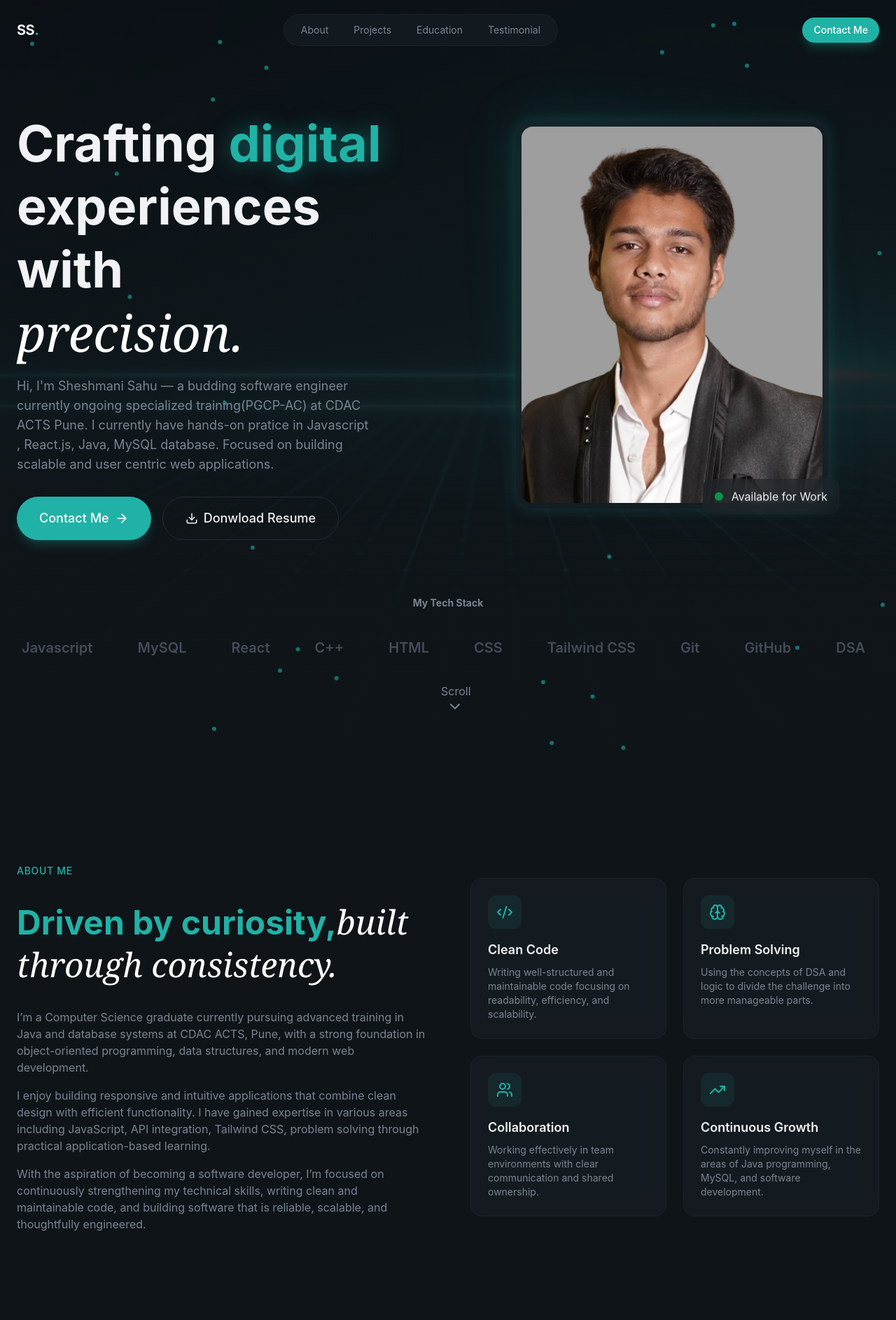
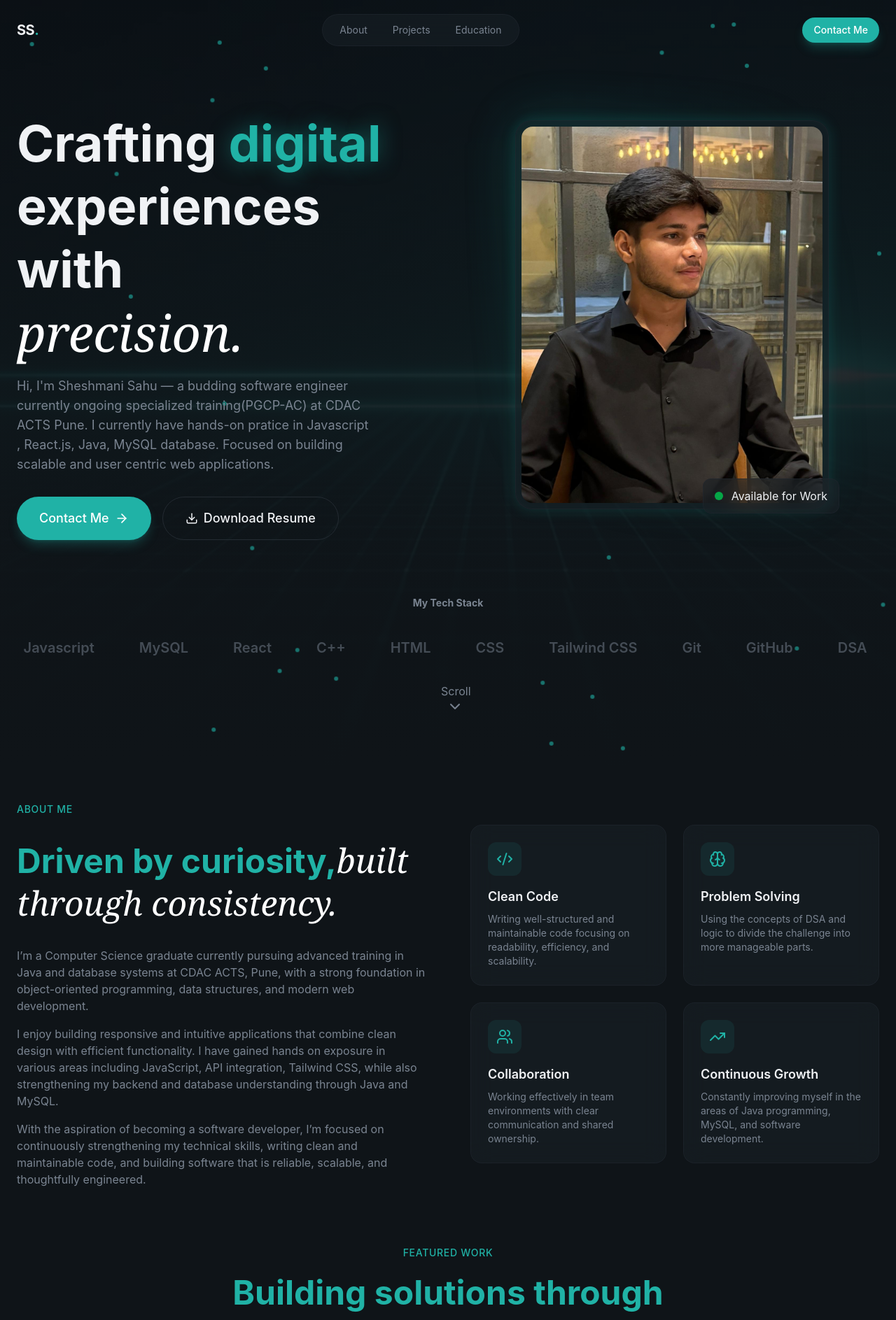
Before and after one commit to sheshmani09/sheshmani-portfolio, a React (Vite) app: page / in a window 1280 px wide. Shown: the top 1887 px of the page at 70% size. Built offline with nearby package versions, Linux system fonts and the light colour scheme.

Commit message:
final touch

```diff
--- a/src/layout/Navbar.jsx
+++ b/src/layout/Navbar.jsx
@@ -6,8 +6,7 @@ import { X } from "lucide-react";
 const navLinks = [
   { href: "#about", label: "About" },
   { href: "#projects", label: "Projects" },
-  { href: "#education", label: "Education" },
-  { href: "#testimonial", label: "Testimonial" },
+  { href: "#education", label: "Education" }
 ];
 
 export const Navbar = () => {
@@ -52,7 +51,7 @@ export const Navbar = () => {
         </div>
         {/* CTA button  */}
         <div className="hidden md:block">
-          <Button size="sm">Contact Me</Button>
+          <Button size="sm"><a href="#contact">Contact Me</a> </Button>
         </div>
 
         {/* mobile menu button*/}
@@ -80,7 +79,7 @@ export const Navbar = () => {
             ))}
 
             <Button onClick={() => setIsMobileMenuOpen(false)}>
-              Contact Me
+              <a href="#contact">Contact Me</a>
             </Button>
           </div>
         </div>
--- a/src/sections/About.jsx
+++ b/src/sections/About.jsx
@@ -29,7 +29,7 @@ const highlights = [
 
 export const About = () => {
   return (
-    <section id="about" className="py-32 relative overflow-hidden">
+    <section id="about" className="py-10 relative overflow-hidden">
       <div className="container mx-auto px-6 relative z-10">
         <div className="grid lg:grid-cols-2 gap-16 items-center">
           {/* left column */}
@@ -55,9 +55,9 @@ export const About = () => {
               <p>
                 I enjoy building responsive and intuitive applications that
                 combine clean design with efficient functionality. I have gained
-                expertise in various areas including JavaScript, API
-                integration, Tailwind CSS, problem solving through practical
-                application-based learning.
+                hands on exposure in various areas including JavaScript, API
+                integration, Tailwind CSS, while also strengthening my backend
+                and database understanding through Java and MySQL.
               </p>
               <p>
                 With the aspiration of becoming a software developer, I’m
@@ -70,12 +70,18 @@ export const About = () => {
           {/* Right column -highlights */}
           <div className="grid sm:grid-cols-2 gap-6">
             {highlights.map((item, idx) => (
-              <div key={idx} className="glass p-6 rounded-2xl animate-fade-in " style={{animationDelay:`${(idx+1)*100}ms`}}>
+              <div
+                key={idx}
+                className="glass p-6 rounded-2xl animate-fade-in "
+                style={{ animationDelay: `${(idx + 1) * 100}ms` }}
+              >
                 <div className="w-12 h-12 rounded-xl bg-primary/10 flex items-center justify-center mb-4 hover:bg-primary/20">
                   <item.icon className="w-6 h6 text-primary" />
                 </div>
                 <h3 className="text-lg font-semibold mb-2 ">{item.title}</h3>
-                <p className="text-sm text-muted-foreground">{item.description}</p>
+                <p className="text-sm text-muted-foreground">
+                  {item.description}
+                </p>
               </div>
             ))}
           </div>
--- a/src/sections/Education.jsx
+++ b/src/sections/Education.jsx
@@ -22,7 +22,7 @@ const educations = [
 
 export const Education = () => {
   return (
-    <section id="education" className="py-32 relative overflow-hidden">
+    <section id="education" className="py-10 relative overflow-hidden">
       <div className="container mx-auto px-6 relative z-10">
         {/* section header  */}
         <div className="text-center mx-auto max-w-3xl mb-16">
--- a/src/sections/Hero.jsx
+++ b/src/sections/Hero.jsx
@@ -76,9 +76,16 @@ export const Hero = () => {
             {/* CTAs  */}
             <div className="flex flex-wrap gap-4 animate-fade-in animation-delay-300">
               <Button size="lg">
-                Contact Me <ArrowRight className="w-5 h-5" />{" "}
+                <a href="#contact">Contact Me</a>{" "}
+                <ArrowRight className="w-5 h-5" />{" "}
               </Button>
-              <AnimatedBorderButton>Donwload Resume</AnimatedBorderButton>
+              <a
+                href="https://drive.google.com/file/d/1xB7FTOvUbA256R8ShMcnjhhf-SdTnuno/view?usp=sharing"
+                target="_blank"
+                rel="noopener noreferrer"
+              >
+                <AnimatedBorderButton>Download Resume</AnimatedBorderButton>
+              </a>
             </div>
           </div>
           {/* Right profile image */}
@@ -93,7 +100,7 @@ export const Hero = () => {
               />
               <div className="relative glass rounded-3xl p-2 glow-border">
                 <img
-                  src="src/assets/photo_sheshmani.png"
+                  src="src/assets/image.png"
                   alt="Sheshmani"
                   className="w-full aspect-4/5  object-cover rounded-2xl"
                 />
@@ -119,14 +126,18 @@ export const Hero = () => {
             <div className="flex animate-marquee">
               {[...skills, ...skills].map((skills, idx) => (
                 <div key={idx} className="shrink-0 px-8 py-4">
-                  <span className="text-xl font-semibold text-muted-foreground/50 hover:text-muted-foreground transition-colors">{skills}</span>{" "}
+                  <span className="text-xl font-semibold text-muted-foreground/50 hover:text-muted-foreground transition-colors">
+                    {skills}
+                  </span>{" "}
                 </div>
               ))}
             </div>
           </div>
         </div>
         <div className="text-muted-foreground w-5 mx-auto mt-5">
-          <a href="#about" className="flex-col justify-center"><div>Scroll</div> <ChevronDown  className="animate-bounce ml-2"/></a>
+          <a href="#about" className="flex-col justify-center">
+            <div>Scroll</div> <ChevronDown className="animate-bounce ml-2" />
+          </a>
         </div>
       </div>
     </section>
--- a/src/sections/Projects.jsx
+++ b/src/sections/Projects.jsx
@@ -39,7 +39,7 @@ const projects = [
 
 export const Projects = () => {
   return (
-    <section id="projects" className="py-32 relative overflow-hidden">
+    <section id="projects" className="py-10 relative overflow-hidden">
       <div className="container mx-auto px-6 relative z-10">
         {/* section header  */}
         <div className="text-center mx-auto max-w-3xl mb-16">
```
Also changed, not shown: src/assets/image.png (added).
